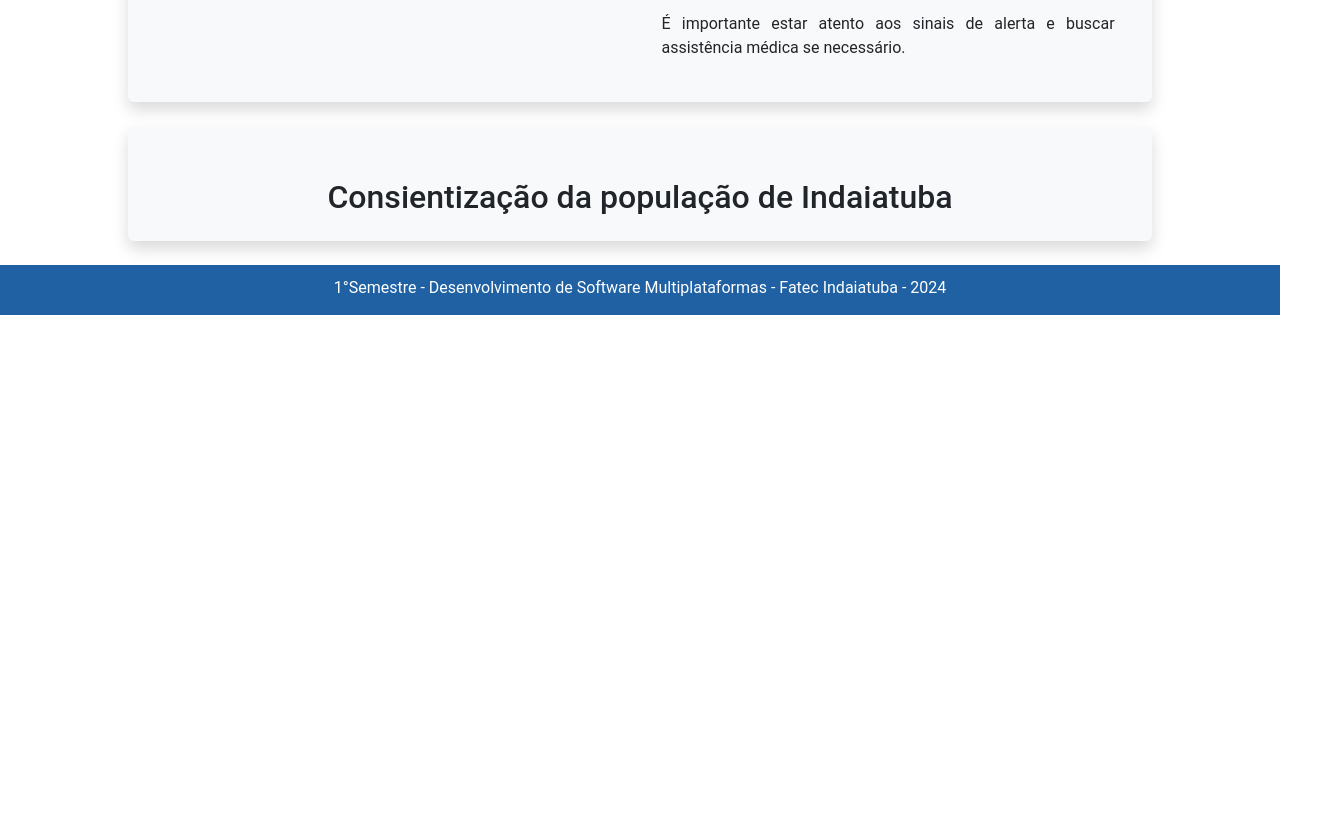
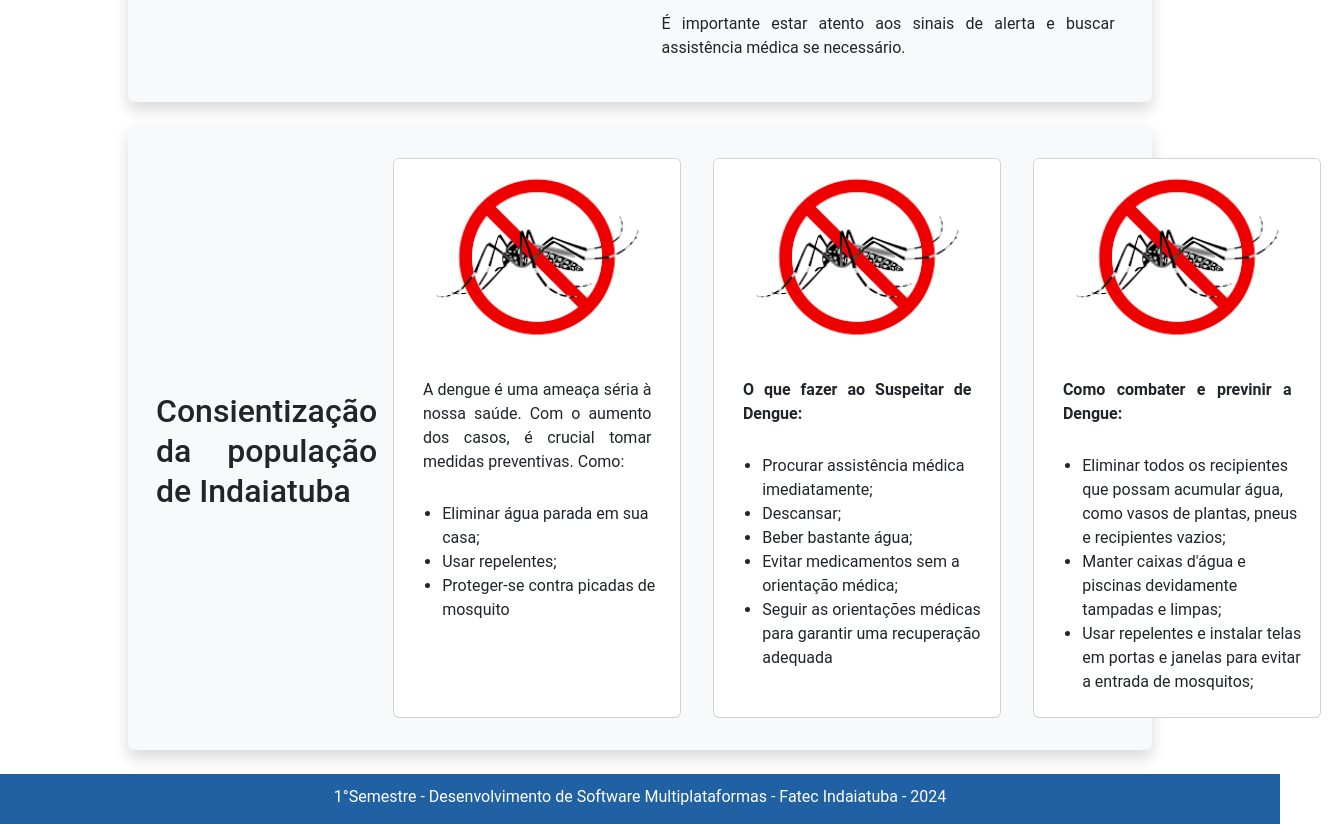
Before and after one commit to ElisaaMartins/fatec, a plain HTML site: page semestre1/projetointegrador/index.html in a window 1280 px wide. Shown: the part 1138-1962 px from the top of the page, 1337 px wide, since content can reach past the window. Before the commit the page ends 1453 px from the top, so only its background shows below. Drawn offline with nearby package versions, Linux system fonts and the light colour scheme.

Commit message:
Projeto Integrador3

```diff
--- a/semestre1/projetointegrador/index.html
+++ b/semestre1/projetointegrador/index.html
@@ -147,9 +147,56 @@
                 </section>
 
                 <section id="dengue" class="row my-4 p-3 bg-light shadow rounded">
-                    <div class="align-items-center">
-                        <div class="corpo-dengue">
+                    <div class="col-md-11 d-flex align-items-center">
+                        <div class="prevencao">
                             <h1>Consientização da população de Indaiatuba</h1>
+                        </div>
+                        <div class="d-flex">
+                            <div class="card">
+                                <img src="/images/dengue.png" class="card-img-top" alt="">
+                                <div class="card-body">
+                                    <p class="card-text">A dengue é uma ameaça séria à nossa saúde. Com o aumento dos
+                                        casos,
+                                        é crucial tomar medidas preventivas. Como: </p>
+                                    <ul>
+                                        <li>Eliminar água parada em sua casa; </li>
+                                        <li>Usar repelentes;</li>
+                                        <li>Proteger-se contra picadas de mosquito</li>
+                                    </ul>
+                                    </p>
+                                </div>
+                            </div>
+                            <div class="card">
+                                <img src="/images/dengue.png" class="card-img-top" alt="">
+                                <div class="card-body">
+                                    <p><strong class="card-text">O que fazer ao Suspeitar de Dengue: </strong></p>
+                                    <ul>
+                                        <li>Procurar assistência médica imediatamente;</li>
+                                        <li>Descansar;</li>
+                                        <li>Beber bastante água;</li>
+                                        <li>Evitar medicamentos sem a orientação médica;</li>
+                                        <li> Seguir as orientações médicas para garantir uma recuperação adequada</li>
+                                    </ul>
+                                </div>
+                            </div>
+                            <div class="card">
+                                <img src="/images/dengue.png" class="card-img-top" alt="">
+                                <div class="card-body">
+                                    <p>
+                                        <strong class="card-text">Como combater e previnir a Dengue: </strong>
+                                    </p>
+                                    <ul>
+                                        <li>Eliminar todos os recipientes que possam acumular água, como vasos de
+                                            plantas,
+                                            pneus e recipientes vazios;</li>
+                                        <li>Manter caixas d'água e piscinas devidamente tampadas e limpas;</li>
+                                        <li>Usar repelentes e instalar telas em portas e janelas para evitar a entrada
+                                            de
+                                            mosquitos;</li>
+                                    </ul>
+                                    </p>
+                                </div>
+                            </div>
                         </div>
                     </div>
                 </section>
--- a/semestre1/projetointegrador/styles/index.css
+++ b/semestre1/projetointegrador/styles/index.css
@@ -67,6 +67,30 @@ main {
     text-align: justify;
 }
 
+
+.prevencao h1 {
+    text-align: justify;
+    font-size: 2em;
+    line-height: 40px;
+    padding-top: 35px;
+}
+
+.prevencao p {
+    padding: 2%;
+    text-align: justify;
+}
+
+.card {
+    width: 18rem;
+    height: 35rem;
+    margin: 1rem;
+}
+
+.card p{
+    padding: 5%;
+    text-align: justify;
+}
+
 footer {
     background-color: #2061A3;
     width: 100%;
```
